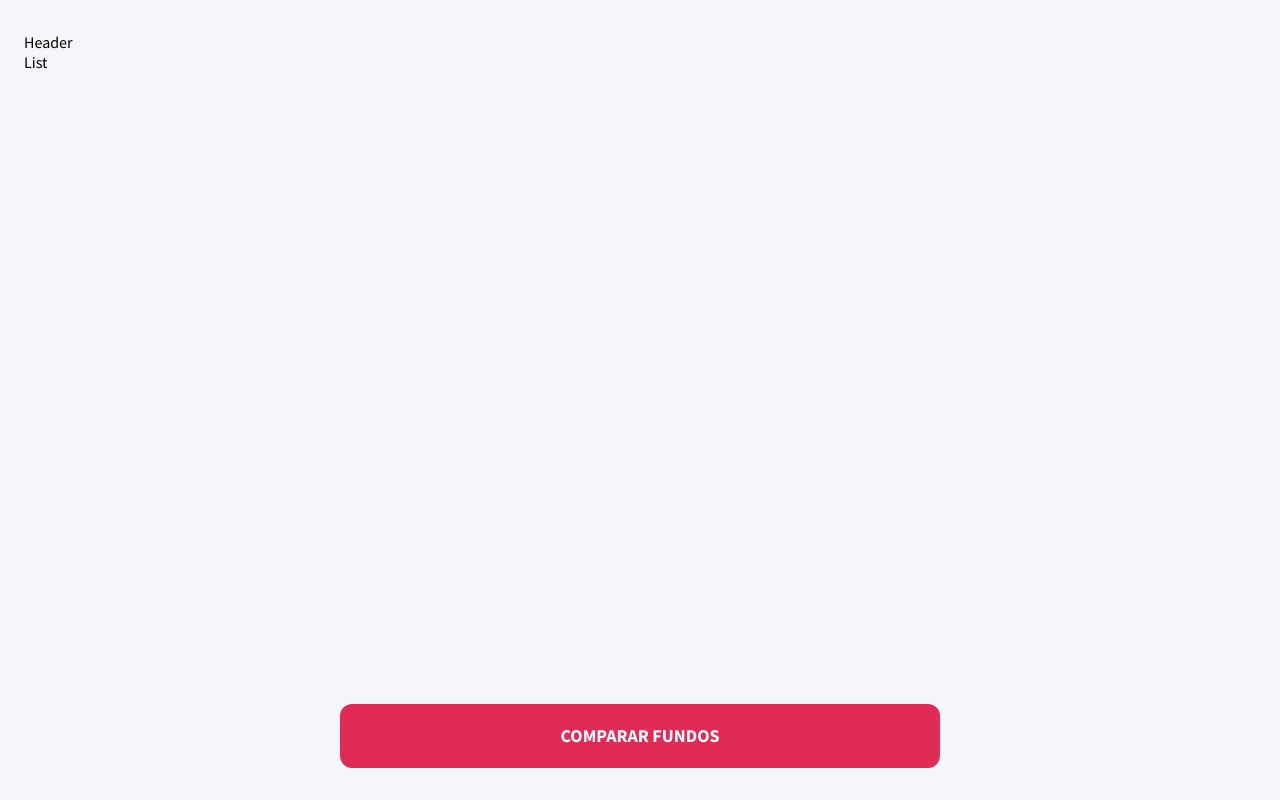
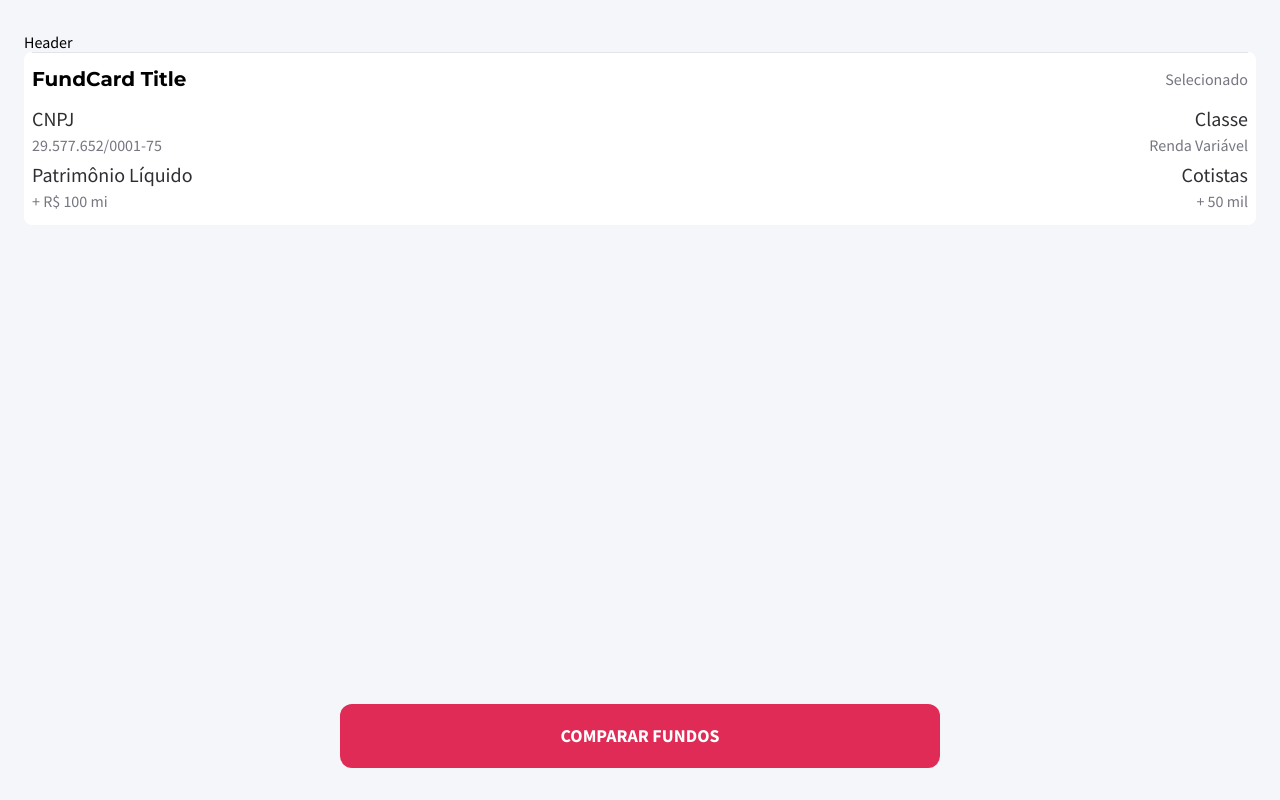
Before and after one commit to luizmellodev/radardoinvestidor-frontend, a Next.js app: page / in a window 1280 px wide. Built offline with nearby package versions, Linux system fonts and the light colour scheme.

Commit message:
FundCard Component - Pedro, Gabriel, Duda e Martin

```diff
--- /dev/null
+++ b/src/components/FundCard/index.tsx
@@ -0,0 +1,45 @@
+import { ReactNode } from 'react';
+
+import { Container, Content, FundTitle, Info, Row, Selected } from './styles';
+
+interface FundCardProps {
+  children: ReactNode;
+}
+
+function FundCard({ children }: FundCardProps) {
+  return (
+    <Container>
+      <Content>
+        <Row marginBottom="12px">
+          <FundTitle>FundCard Title</FundTitle>
+          <Selected>
+            <span>Selecionado</span>
+          </Selected>
+        </Row>
+        <Row marginBottom="4px">
+          <Info>
+            <p>CNPJ</p>
+            <span>29.577.652/0001-75</span>
+          </Info>
+          <Info alignRight>
+            <p>Classe</p>
+            <span>Renda Variável</span>
+          </Info>
+        </Row>
+        <Row>
+          <Info>
+            <p>Patrimônio Líquido</p>
+            <span>+ R$ 100 mi</span>
+          </Info>
+          <Info alignRight>
+            <p>Cotistas</p>
+            <span>+ 50 mil</span>
+          </Info>
+        </Row>
+        {children}
+      </Content>
+    </Container>
+  );
+}
+
+export default FundCard;
--- /dev/null
+++ b/src/components/FundCard/styles.ts
@@ -0,0 +1,60 @@
+import styled from 'styled-components';
+
+interface InfoProps {
+  alignRight?: boolean;
+}
+
+interface RowProps {
+  marginBottom?: string;
+}
+
+export const Container = styled.div`
+  background: #ffffff;
+  border-radius: 8px;
+  padding: 0 8px;
+`;
+
+export const Content = styled.div`
+  border-top: 1px solid #e3e4eb;
+  padding: 12px 0;
+`;
+
+export const Row = styled.div<RowProps>`
+  margin-bottom: ${(props) => (props.marginBottom ? props.marginBottom : 0)};
+  display: flex;
+  justify-content: space-between;
+  align-items: center;
+`;
+
+export const FundTitle = styled.strong`
+  font-family: Montserrat;
+  font-size: 20px;
+  line-height: 28px;
+`;
+
+export const Selected = styled.div`
+  span {
+    font-family: Source Sans Pro;
+    font-size: 16px;
+    line-height: 24px;
+    color: ${(props) => props.theme.colors.textDescription};
+  }
+`;
+
+export const Info = styled.div<InfoProps>`
+  text-align: ${(props) => (props.alignRight ? 'right' : 'left')};
+
+  p {
+    font-family: Source Sans Pro;
+    font-size: 20px;
+    line-height: 28px;
+    color: ${(props) => props.theme.colors.text};
+  }
+
+  span {
+    font-family: Source Sans Pro;
+    font-size: 16px;
+    line-height: 24px;
+    color: ${(props) => props.theme.colors.textDescription};
+  }
+`;
--- a/src/pages/index.tsx
+++ b/src/pages/index.tsx
@@ -1,8 +1,9 @@
 import styled from 'styled-components';
 import { useRouter } from 'next/router';
 
-import SubmitButton from 'components/submitButton';
+import SubmitButton from 'components/SubmitButton';
 import Screen from 'components/Screen';
+import FundCard from 'components/FundCard';
 
 export const Container = styled.div`
   height: 100%;
@@ -23,18 +24,21 @@ export default function Home() {
 
   const handleCompareButtonClick = () => {
     router.push('/comparacao');
-  }
+  };
 
   return (
     <Screen>
       <Container>
         <Header>Header</Header>
-        <List>List</List>
+        <List>
+          <FundCard />
+        </List>
         <Footer>
-          <SubmitButton onClick={handleCompareButtonClick}>Comparar Fundos</SubmitButton>
+          <SubmitButton onClick={handleCompareButtonClick}>
+            Comparar Fundos
+          </SubmitButton>
         </Footer>
       </Container>
     </Screen>
-    );
-
+  );
 }
--- a/src/styles/theme.ts
+++ b/src/styles/theme.ts
@@ -2,6 +2,7 @@ const theme = {
   colors: {
     background: '#f5f6fa',
     text: '#2f2f33',
+    textDescription: '#757680',
     primary: '#e02b57',
   },
 };
```
